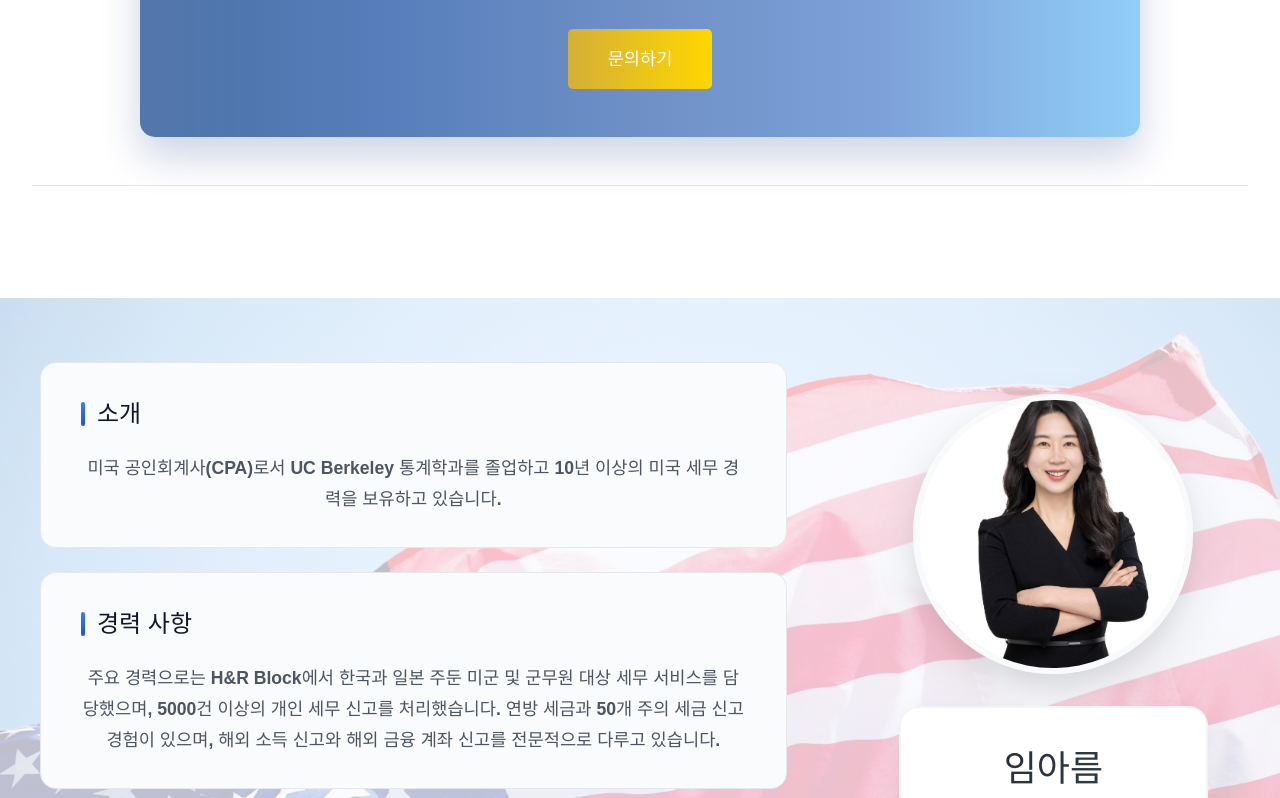
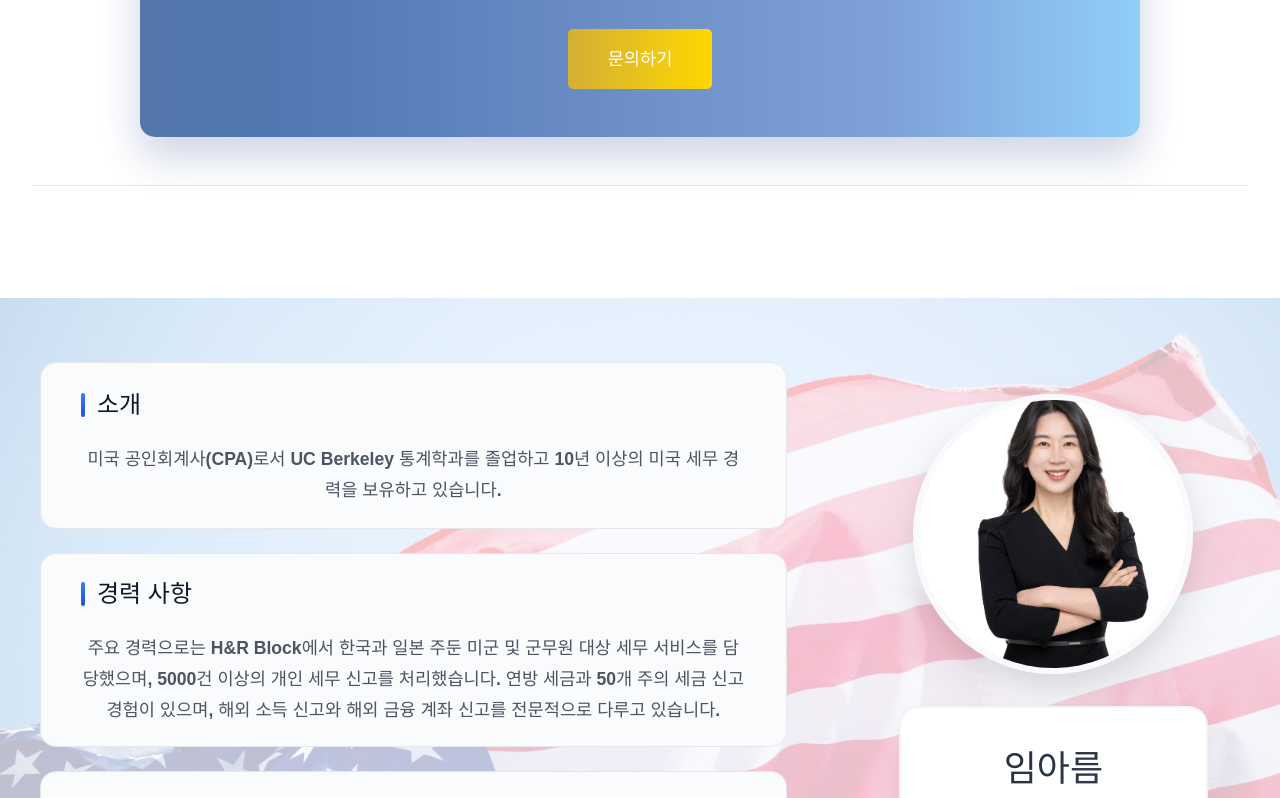
Before and after one commit to youtaxpro/youtaxpro, a Vue app: page /#/ in a window 1280 px wide. Shown: the part 2639-3437 px from the top of the page. Built offline with nearby package versions, Linux system fonts and the light colour scheme.

Commit message:
description edited

```diff
--- a/src/components/home/HomeProfile.vue
+++ b/src/components/home/HomeProfile.vue
@@ -99,10 +99,10 @@ export default {
 }
 
 .profile-content {
-  display: flex !important;
+    display: flex !important;
   flex-direction: column !important;
   gap: 1.5rem !important;
-  height: auto !important;  /* ✅ 높이 증가 */
+  height: 850px !important;  /* ✅ 높이 증가 */
   min-height: 850px !important;
   z-index: 4 !important;
 }
@@ -116,6 +116,7 @@ export default {
   border: 1px solid #e5e7eb !important;
   border-radius: 16px !important;
   overflow: hidden !important;
+  height: auto;
 }
 
 .description:nth-child(1),
```
